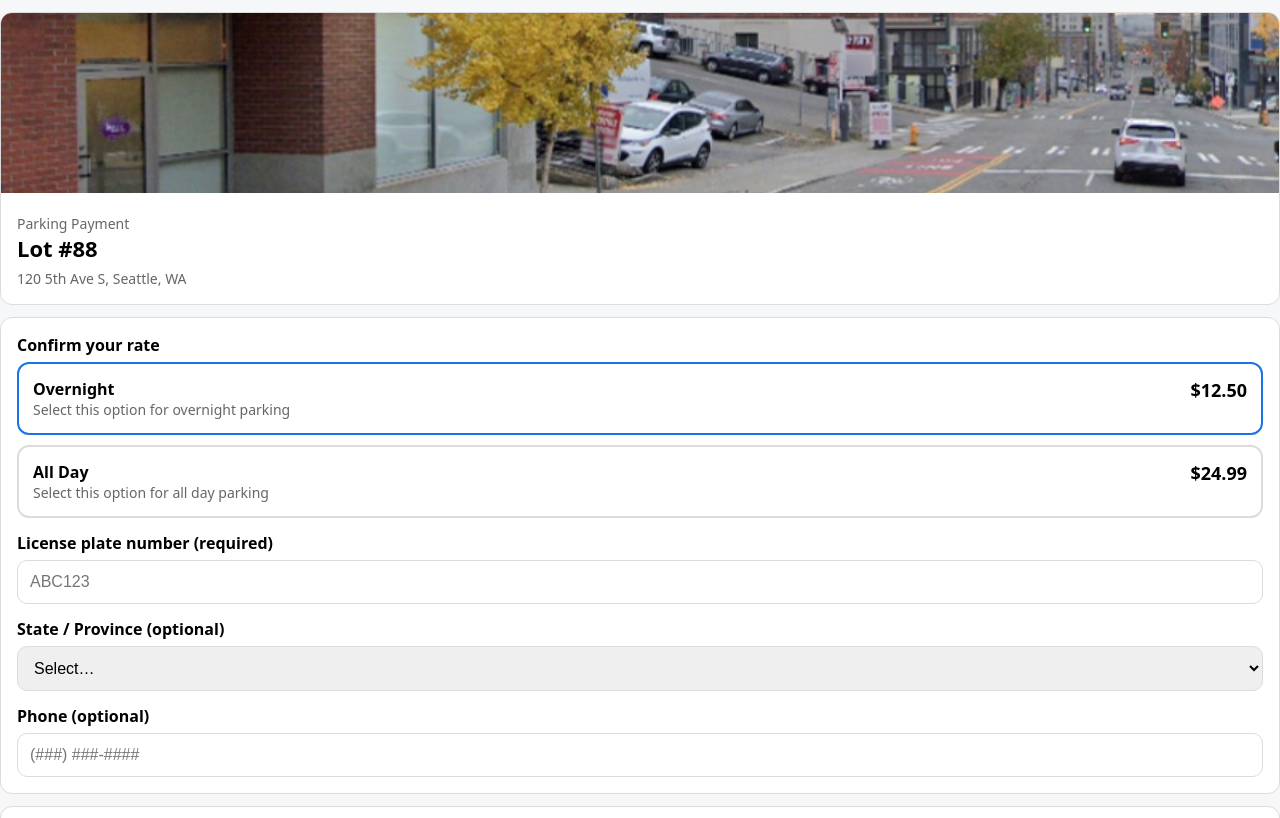
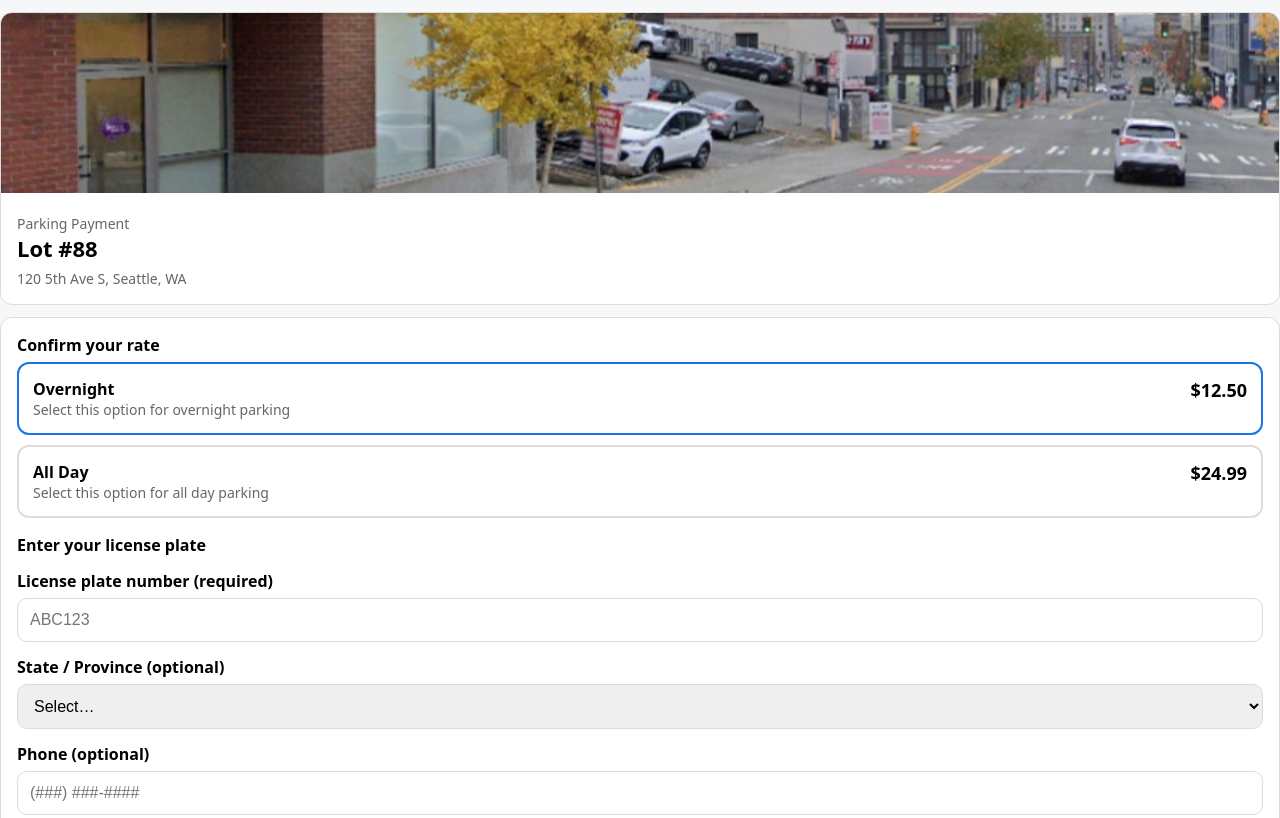
Before and after one commit to buckhananj-bit/Parking-pay, a plain HTML site: page index.html in a window 1280 px wide. Shown: the top 818 px of the page. Drawn offline with Linux system fonts and the light colour scheme.

Commit message:
Update index.html

```diff
--- a/index.html
+++ b/index.html
@@ -59,9 +59,12 @@
         </div>
         <div class="p">$24.99</div>
       </div>
+<div style="font-weight:900; margin-top:16px;">
+  Enter your license plate
+</div>
 
-      <label class="label">License plate number (required)</label>
-      <input id="plate" placeholder="ABC123" />
+<label class="label">License plate number (required)</label>
+<input id="plate" placeholder="ABC123" />
 
       <label class="label">State / Province (optional)</label>
       <select id="region">
```
